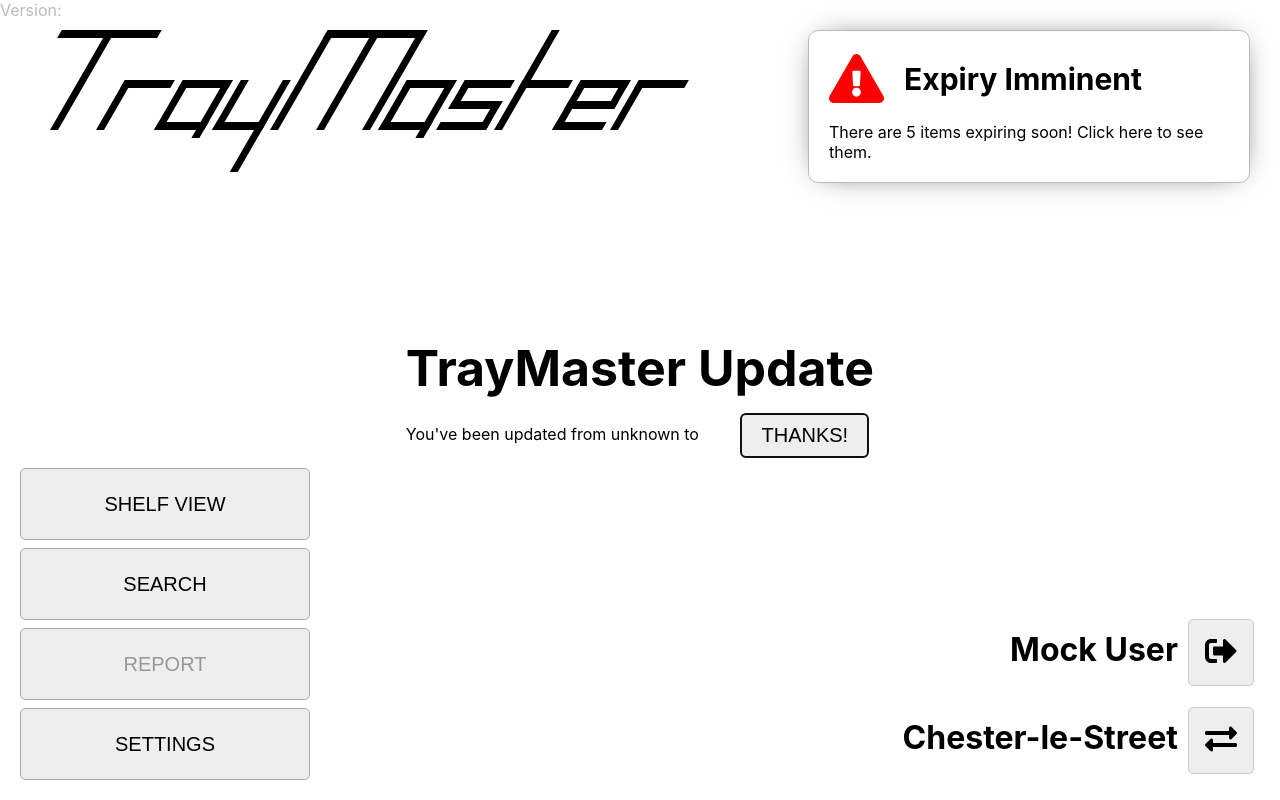
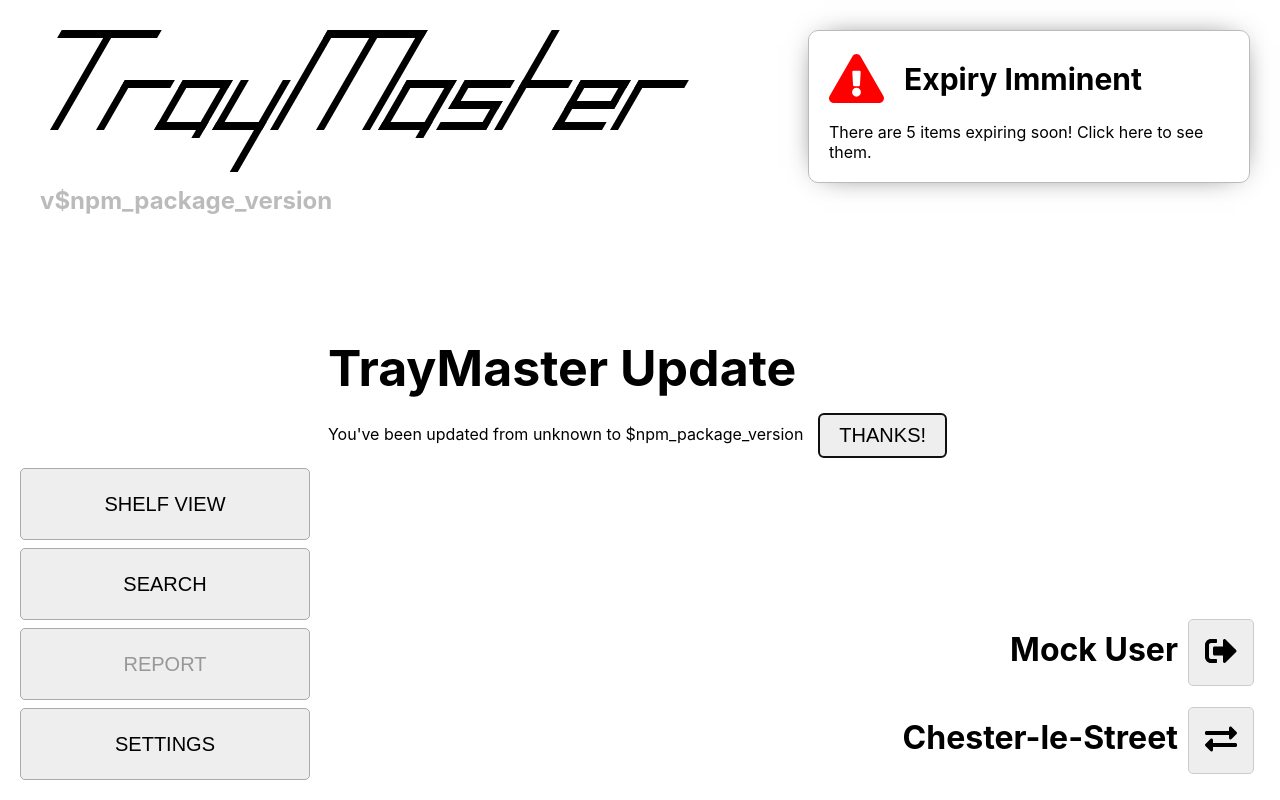
Before and after one commit to Kacper-Lubisz/TrayMaster, a React (Create React App) app: page /menu in a window 1280 px wide. Built offline with nearby package versions, Linux system fonts and the light colour scheme.

Commit message:
Move version into TrayMasterLogo message prop, add value to .env

```diff
--- a/src/components/styles/_tmlogo.scss
+++ b/src/components/styles/_tmlogo.scss
@@ -3,4 +3,9 @@
   position: fixed;
   top: 20px;
   left: 40px;
+
+  h2 {
+    margin: 0;
+    color: #bbbbbb;
+  }
 }
--- a/src/pages/MainMenu.tsx
+++ b/src/pages/MainMenu.tsx
@@ -68,10 +68,7 @@ class MainMenuPage extends React.Component<RouteComponentProps & MainMenuProps>
         ];
 
         return <div className="main-menu">
-            <div
-                style={{color: "#bbbbbb"}}
-            >Version: {process.env.REACT_APP_VERSION} {/*todo fixme put this somewhere else*/}</div>
-            <TrayMasterLogo/>
+            <TrayMasterLogo message={<>{`v${process.env.REACT_APP_VERSION}`}</>}/>
             {/*todo fixme the expiry amount ought to be derived from warehouse*/}
             {this.props.expiryAmount === 0 ? undefined : <div
                 className="alert"
```
Also changed, not shown: 1 other file (tests, documents, lock files or other folders).
